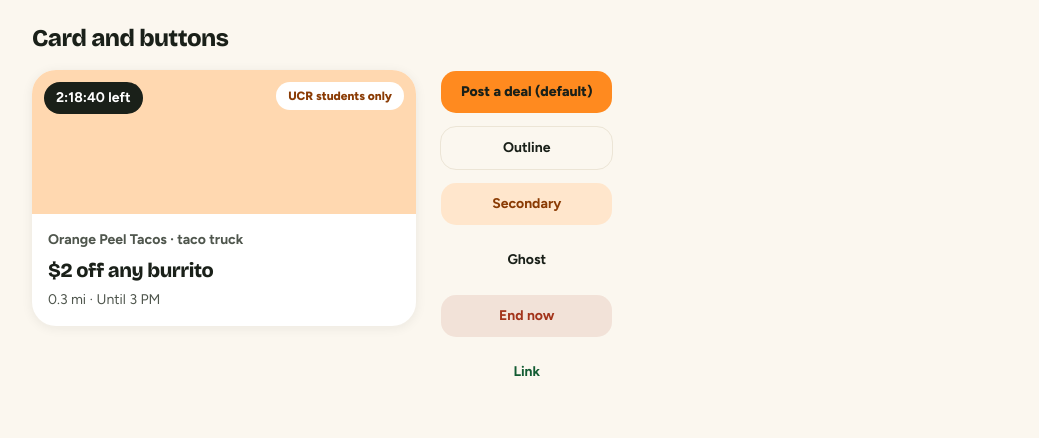
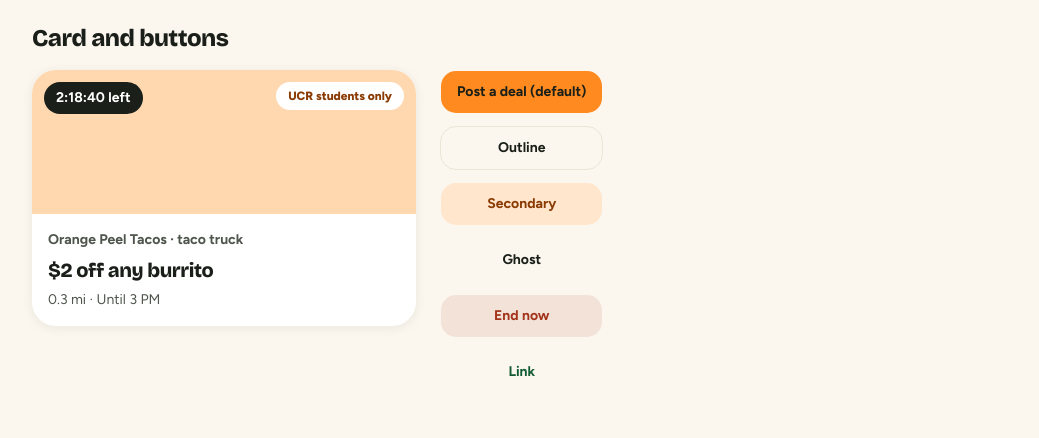
Before and after one commit to MosesfromSinai/Grove, a Next.js app: page /theme in a window 1280 px wide. Shown: the part 1362-1800 px from the top of the page, without its empty margins (120-1159 px from the left). Built offline with nearby package versions, Linux system fonts and the light colour scheme.

Commit message:
remove theme page overrides

```diff
--- a/app/theme/page.tsx
+++ b/app/theme/page.tsx
@@ -87,12 +87,12 @@ export default function ThemePage() {
           </article>
 
           <div className="flex flex-col gap-3">
-            <Button className="h-11 rounded-button px-5 font-extrabold">Post a deal (default)</Button>
-            <Button variant="outline" className="h-11 rounded-button px-5">Outline</Button>
-            <Button variant="secondary" className="h-11 rounded-button px-5">Secondary</Button>
-            <Button variant="ghost" className="h-11 rounded-button px-5">Ghost</Button>
-            <Button variant="destructive" className="h-11 rounded-button px-5">End now</Button>
-            <Button variant="link" className="h-11 px-0 text-green-dark">Link</Button>
+            <Button>Post a deal (default)</Button>
+            <Button variant="outline">Outline</Button>
+            <Button variant="secondary">Secondary</Button>
+            <Button variant="ghost">Ghost</Button>
+            <Button variant="destructive">End now</Button>
+            <Button variant="link">Link</Button>
           </div>
         </div>
       </section>
```
